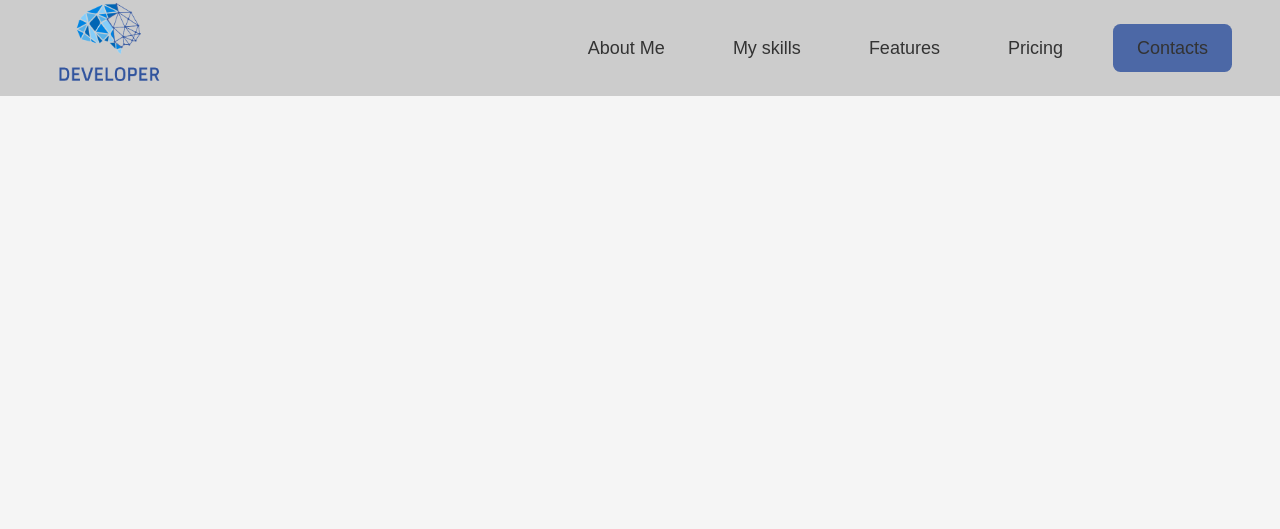
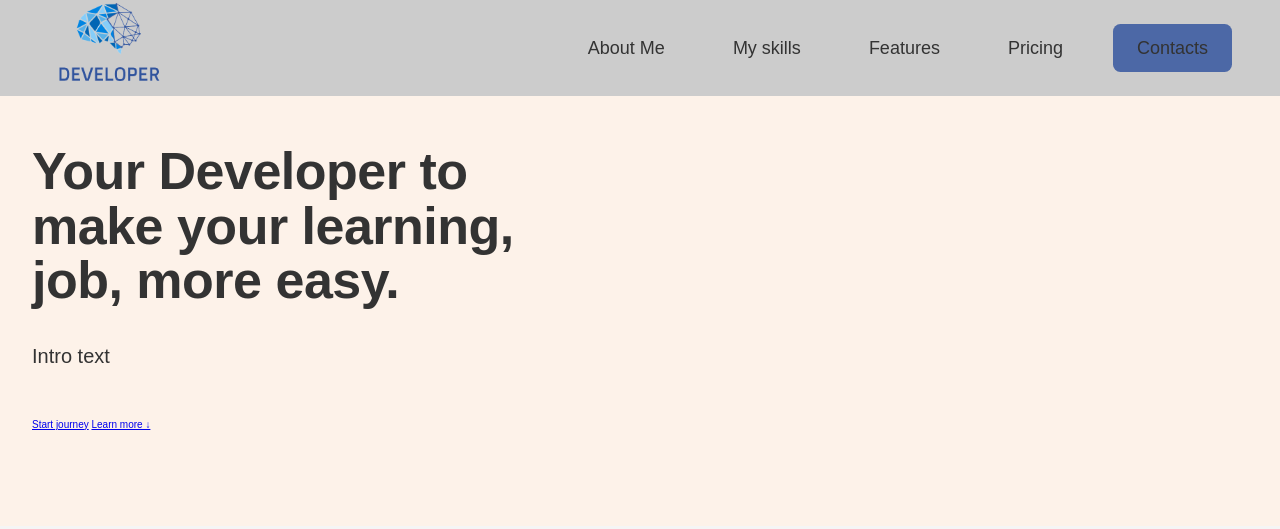
Before and after one commit to SanjarBakhramovich/LandingPage, a plain HTML site: page index.html in a window 1280 px wide. Drawn offline with Linux system fonts and the light colour scheme.

Commit message:
add section hero

```diff
--- a/index.html
+++ b/index.html
@@ -7,6 +7,7 @@
     <link rel="stylesheet" href="style.css" />
   </head>
   <body>
+    <!-- HEADER -->
     <header class="header">
       <a href="#" class="logo">
         <img class="logo" alt="logo" src="/LogoBgRemoved.png" />
@@ -25,5 +26,27 @@
       </nav>
       <!-- NAVBAR END -->
     </header>
+    <!-- Header end -->
+    <!--  -->
+    <!-- MAIN -->
+    <main>
+      <!-- Section for intro txt and Hero img -->
+      <section class="section-hero">
+        <div class="hero">
+          <!--  -->
+          <div class="hero-text-box">
+            <h1 class="heading-primary">
+              Your Developer to make your learning, job, more easy.
+            </h1>
+            <p class="hero-description">Intro text</p>
+            <a href="#" class="btn btn--full margin-right-sm"
+              >Start journey</a
+            >
+            <a href="#" class="btn btn--outline">Learn more &darr;</a>
+          </div>
+          <!--  -->
+        </div>
+      </section>
+    </main>
   </body>
 </html>
--- a/style.css
+++ b/style.css
@@ -48,6 +48,19 @@ body {
   row-gap: 9.6rem;
 
   /* margin-bottom: 9.6rem; */
+}
+
+
+.list {
+  list-style: none;
+  display: flex;
+  flex-direction: column;
+  gap: 1.6rem;
+}
+.link:hover,
+.link:active {
+  color: #cf711f;
+  border-bottom: 1px solid transparent;
 }
 /* GENERAL end */
 
@@ -118,3 +131,51 @@ body {
 }
 
 /* Navbar end */
+
+/* HERO SECTION main*/
+
+.heading-primary,
+.heading-secondary,
+.heading-tertiary {
+  font-weight: 700;
+  color: #333;
+  /* color: #45260a; */
+  /* color: #343a40; */
+  letter-spacing: -0.5px;
+}
+
+.heading-primary {
+  font-size: 5.2rem;
+  line-height: 1.05;
+  margin-bottom: 3.2rem;
+}
+
+.section-hero {
+  background-color: #fdf2e9;
+  padding: 4.8rem 0 9.6rem 0;
+}
+
+.hero {
+  max-width: 130rem;
+  margin: 0 auto;
+  padding: 0 3.2rem;
+  display: grid;
+  grid-template-columns: 1fr 1fr;
+  gap: 9.6rem;
+  align-items: center;
+}
+
+.hero-description {
+  font-size: 2rem;
+  line-height: 1.6;
+  margin-bottom: 4.8rem;
+}
+
+
+.hero-img {
+  width: 100%;
+}
+
+strong {
+  font-weight: 500;
+}
```
